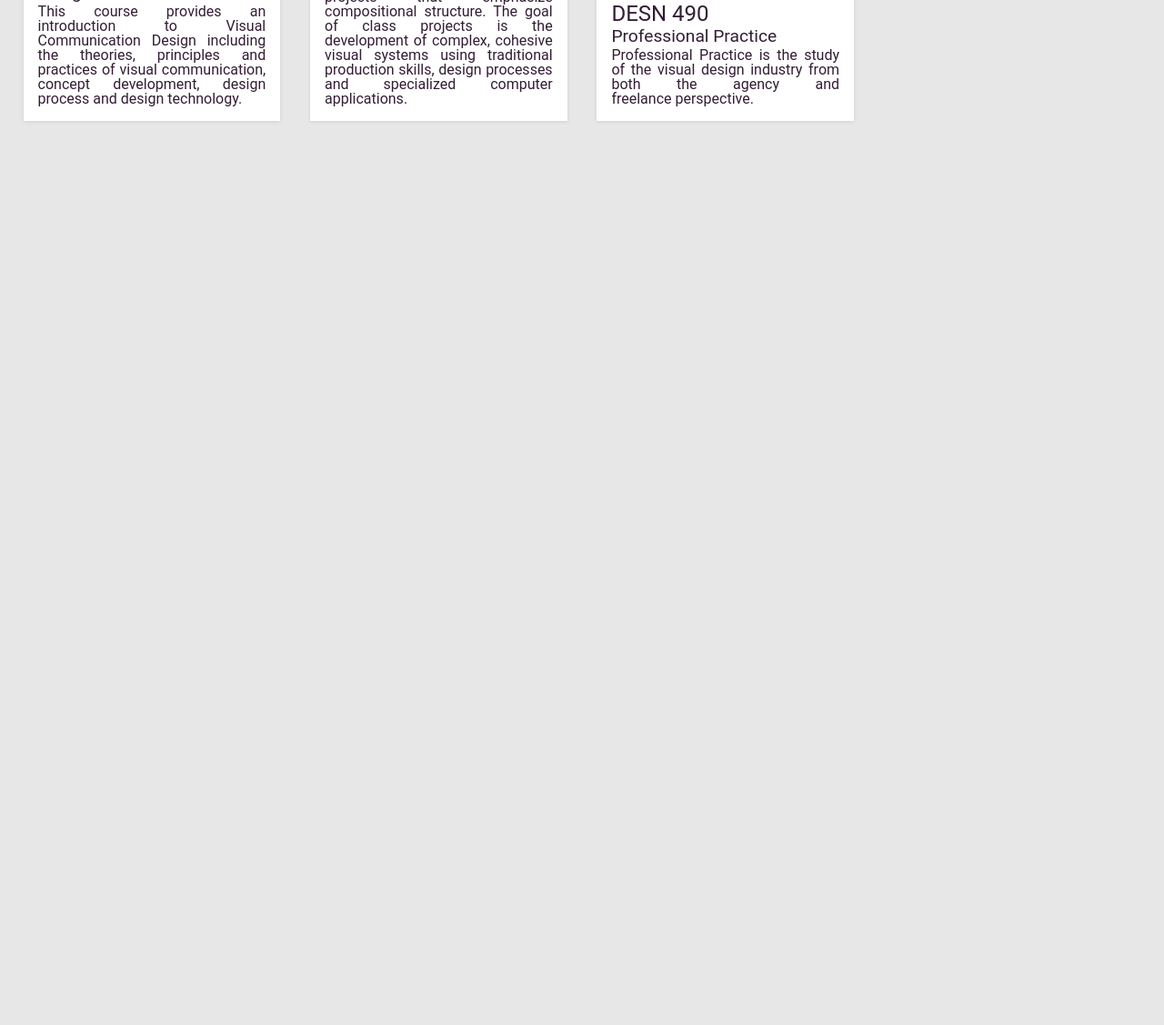
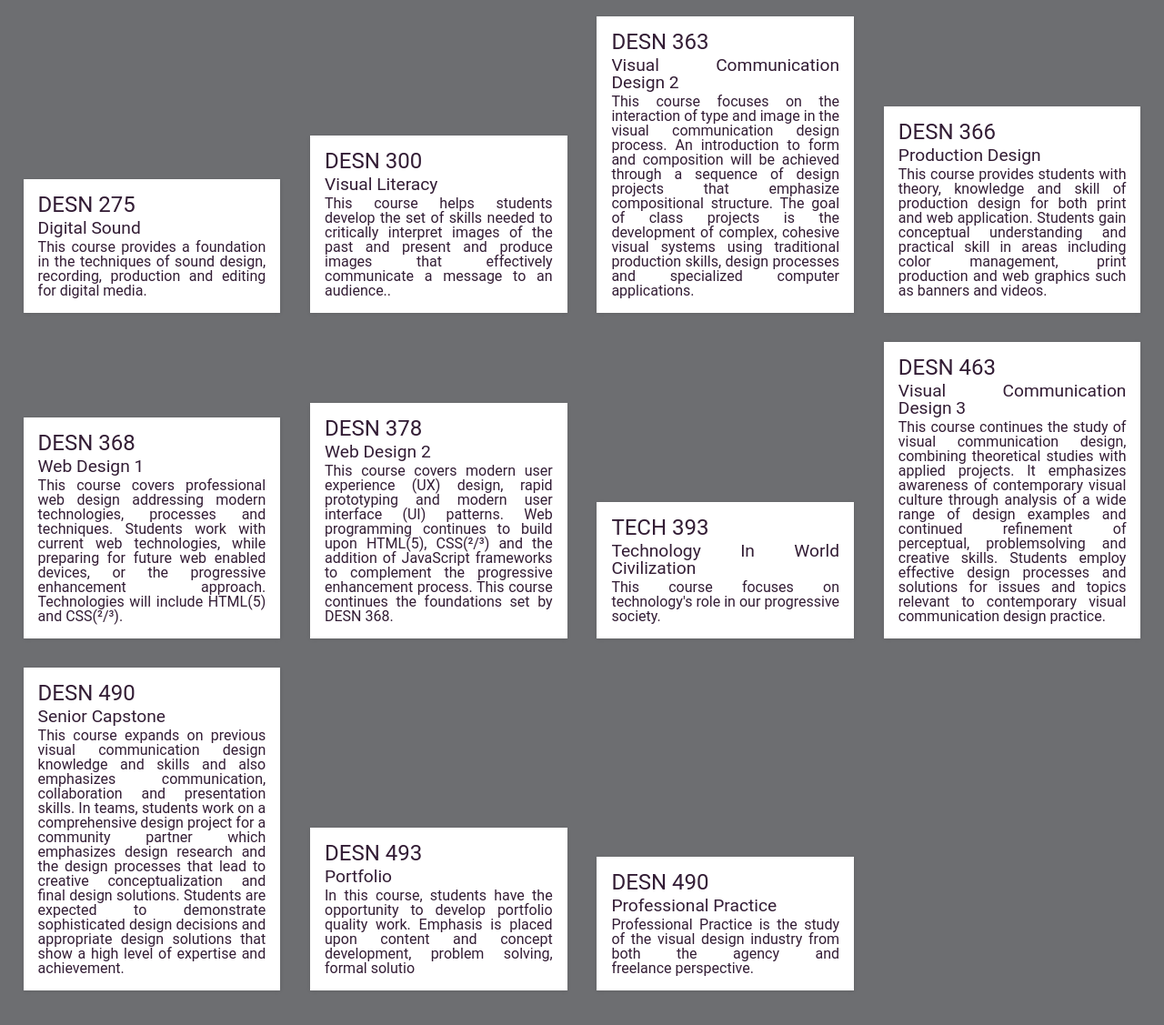
Before and after one commit to connorbacon9/course-catalog, a plain HTML site: page index.html in a window 1280 px wide. Shown: the part 731-1858 px from the top of the page at 91% size. Before the commit the page ends 1013 px from the top, so only its background shows below. Drawn offline with nearby package versions, Linux system fonts and the light colour scheme.

Commit message:
more classes

```diff
--- a/css/styles.css
+++ b/css/styles.css
@@ -2,7 +2,9 @@
 
 body {
     font-family: 'Roboto', sans-serif;
+background: #6d6e71;
 }
+
 
 /* Grid View */
 .grid li.mix {
--- a/index.html
+++ b/index.html
@@ -58,6 +58,23 @@ skill. Emphasis is on sketching, design drawing,
 design process and composition studies for visual
 presentation and design solutions.</p>
 				</li>
+				<li class="mix req 100">
+					<h1>ART 107</h1>
+					<h3>Basic Design</h3>
+					<p>This course is the exploration of design concepts
+for two dimensional work, including composition,
+2D form, scale, value and color.</p>
+				</li>
+				<li class="mix req 200">
+					<h1>CMST 201 or CMST 200</h1>
+					<h3>Public Speaking/Intro To Speech Comm.</h3>
+					<p>Core communication classes based around public speaking and verbal presentations.</p>
+				</li>
+				<li class="mix req 200">
+					<h1>TCOM 205</h1>
+					<h3>Intro To Technical Comm.</h3>
+					<p>Introduction to technical communication and terminology.</p>
+				</li>
 				<li class="mix req 200">
 					<h1>DESN 243</h1>
 					<h3>Typography</h3>
@@ -94,6 +111,21 @@ principles and practices of visual communication,
 concept development, design process and
 design technology.</p>
 				</li>
+				<li class="mix elect 200">
+					<h1>DESN 275</h1>
+					<h3>Digital Sound</h3>
+					<p>This course provides a foundation in the techniques
+of sound design, recording, production and editing
+for digital media.</p>
+				</li>
+				<li class="mix req 300">
+					<h1>DESN 300</h1>
+					<h3>Visual Literacy</h3>
+					<p>This course helps students develop the set of
+skills needed to critically interpret images of
+the past and present and produce images that
+effectively communicate a message to an audience..</p>
+				</li>
 				<li class="mix req 300">
 					<h1>DESN 363</h1>
 					<h3>Visual Communication Design 2</h3>
@@ -106,6 +138,82 @@ The goal of class projects is the development of
 complex, cohesive visual systems using traditional
 production skills, design processes and specialized
 computer applications.</p>
+				</li>
+				<li class="mix req 300">
+					<h1>DESN 366</h1>
+					<h3>Production Design</h3>
+					<p>This course provides students with theory,
+knowledge and skill of production design for
+both print and web application. Students gain
+conceptual understanding and practical skill
+in areas including color management, print
+production and web graphics such as banners
+and videos.</p>
+				</li>
+				<li class="mix req 300">
+					<h1>DESN 368</h1>
+					<h3>Web Design 1</h3>
+					<p>This course covers professional web design
+addressing modern technologies, processes and
+techniques. Students work with current web
+technologies, while preparing for future web
+enabled devices, or the progressive enhancement
+approach. Technologies will include HTML(5)
+and CSS(²/³).</p>
+				</li>
+				<li class="mix req 300">
+					<h1>DESN 378</h1>
+					<h3>Web Design 2</h3>
+					<p>This course covers modern user experience (UX)
+design, rapid prototyping and modern user interface
+(UI) patterns. Web programming continues to
+build upon HTML(5), CSS(²/³) and the addition
+of JavaScript frameworks to complement the
+progressive enhancement process. This course
+continues the foundations set by DESN 368.</p>
+				</li>
+				<li class="mix req 300">
+					<h1>TECH 393</h1>
+					<h3>Technology In World Civilization</h3>
+					<p>This course focuses on technology's role in our progressive society.</p>
+				</li>
+				<li class="mix req 400">
+					<h1>DESN 463</h1>
+					<h3>Visual Communication Design 3</h3>
+					<p>This course continues the study of visual
+communication design, combining theoretical
+studies with applied projects. It emphasizes
+awareness of contemporary visual culture through
+analysis of a wide range of design examples and
+continued refinement of perceptual, problemsolving
+and creative skills. Students employ
+effective design processes and solutions for
+issues and topics relevant to contemporary visual
+communication design practice.</p>
+				</li>
+				<li class="mix req 400">
+					<h1>DESN 490</h1>
+					<h3>Senior Capstone</h3>
+					<p>This course expands on previous visual
+communication design knowledge and skills and
+also emphasizes communication, collaboration
+and presentation skills. In teams, students
+work on a comprehensive design project for a
+community partner which emphasizes design
+research and the design processes that lead to
+creative conceptualization and final design
+solutions. Students are expected to demonstrate
+sophisticated design decisions and appropriate
+design solutions that show a high level of expertise
+and achievement.</p>
+				</li>
+					<li class="mix req 400">
+					<h1>DESN 493</h1>
+					<h3>Portfolio</h3>
+					<p>In this course, students have the opportunity
+to develop portfolio quality work. Emphasis is
+placed upon content and concept development,
+problem solving, formal solutio</p>
 				</li>
 				<li class="mix elect 400">
 					<h1>DESN 490</h1>
```
